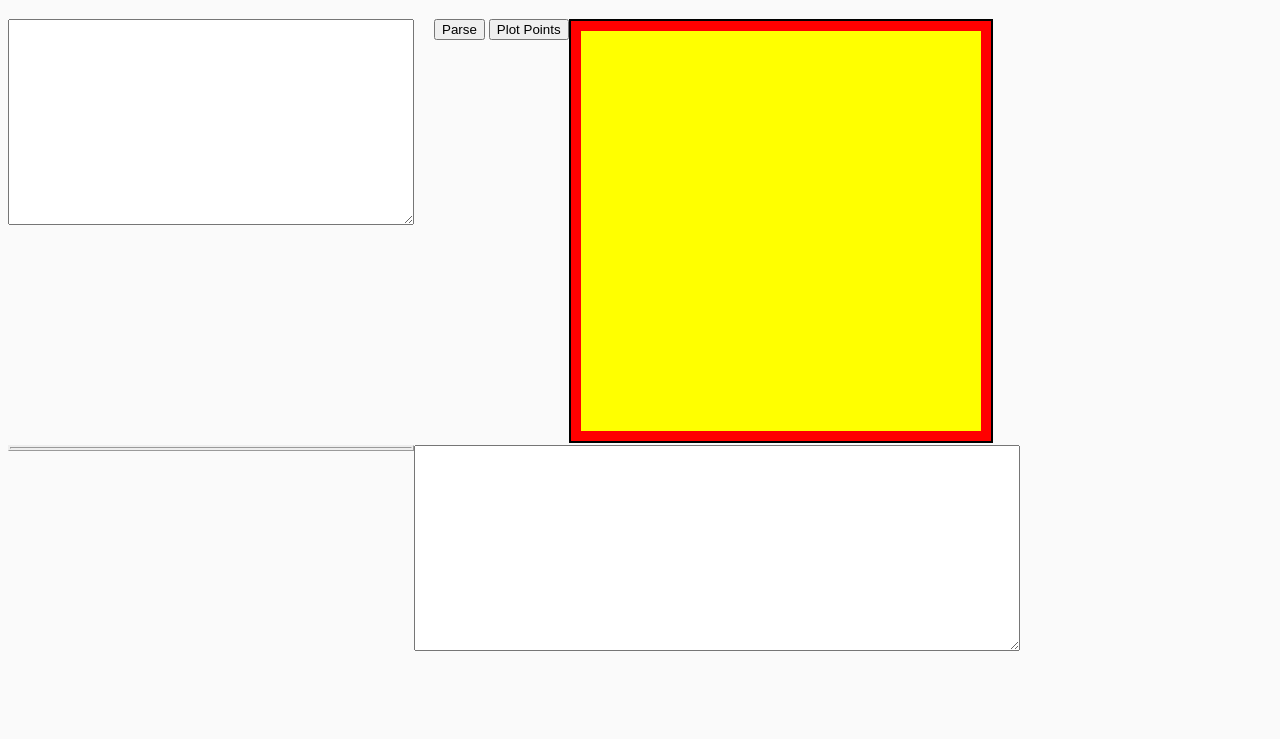
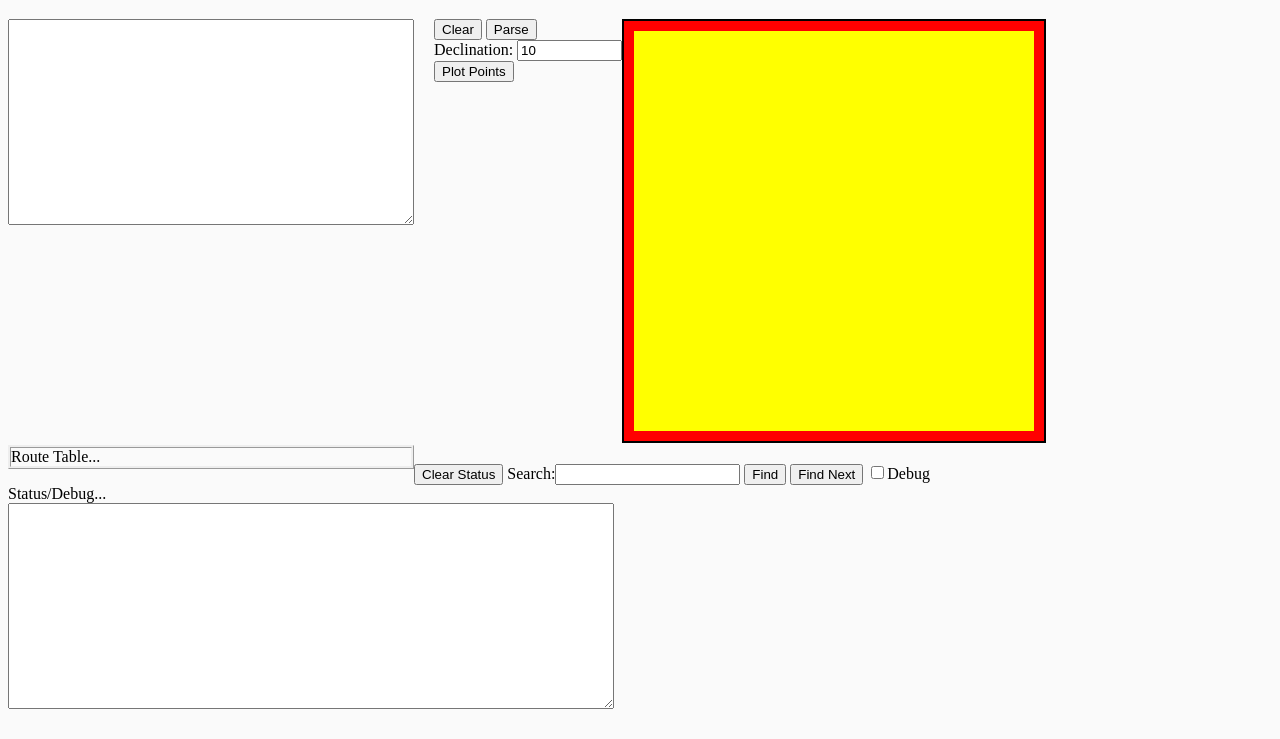
Before and after one commit to weecabin/FlightplanParser, a website: page index.html in a window 1280 px wide. Shown: the part 61-800 px from the top of the page. Drawn offline with nearby package versions, Linux system fonts and the light colour scheme.

Commit message:
html updates

```diff
--- a/index.html
+++ b/index.html
@@ -14,8 +14,11 @@
   </div>
 
   <div id="edit" class="floatleft">
-  <input type="button" value="Parse" onclick="Parse()">
+  <input type="button" value="Clear" onclick="ClearFlightplan()">
+  <input type="button" value="Parse" onclick="Parse()"><br>
+  Declination: <input id="declination" onchange="DeclinationChanged()" size="10" type="textbox" value="10"><br>
   <input type="button" value="Plot Points" onclick="PlotPoints()">
+
   </div>
 
   <div id="canvasdiv">
@@ -24,15 +27,23 @@
   </div>
   <div class="divider"></div>
 
-  <div id="routetable" class="floatleft"></div>
+  <div id="routetable" class="floatleft">Route Table...</div>
 
   <div class="floatleft">
+  <br><input type="button" value="Clear Status" onclick="ClearStatus()">
+  Search:<input id="srchtext" type="textbox" value="">
+  <input type="button" onclick="FindInStatus()" value="Find">
+  <input type="button" onclick="FindNextInStatus()" value="Find Next">
+  <input id="debug" type="checkbox" onchange="DebugMode()">Debug
+  </div>
+  <div class="floatleft">
+  Status/Debug...<br>
   <textarea id="status" value="Status..."></textarea>
   </div>
 
   <script src="img/jquery.min.js"></script>
   <script src="../Flight Functions/script.js"></script>
   <script src="../Library/script.js"></script>
-  <script src="script.js"></script>
+  <script src="./script.js"></script>
 </body>
 </html>
```
